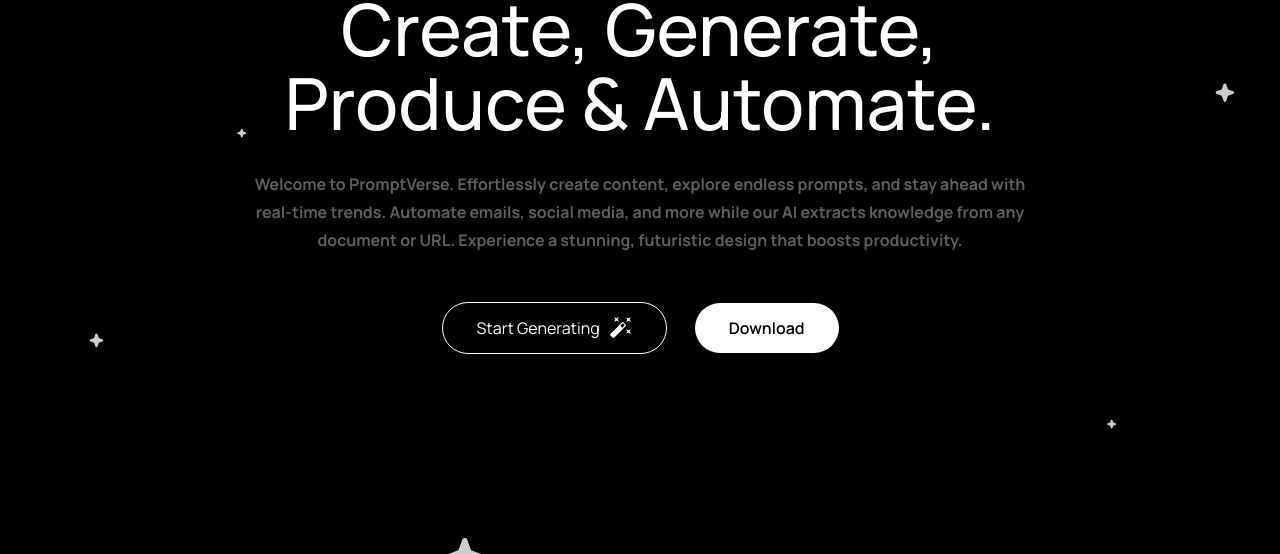
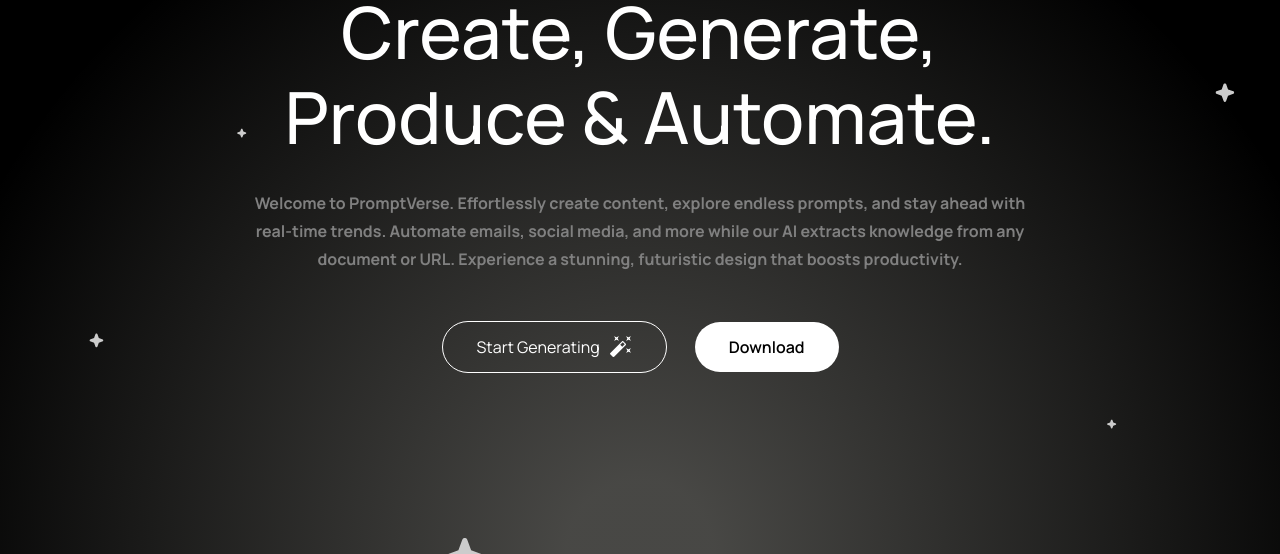
Before and after one commit to matheusfulcher/promptVerse, a website built with Vite: page index.html in a window 1280 px wide. Shown: the part 284-838 px from the top of the page. Built offline with nearby package versions, Linux system fonts and the light colour scheme.

Commit message:
add hero blurry background

```diff
--- a/index.html
+++ b/index.html
@@ -50,6 +50,7 @@
         <a href="#" class="hero__generate-btn">Start Generating<img src="./public/images/generate-btn.png" alt=""></a>
         <a href="#" class="hero__download-btn">Download</a>
       </div>
+      <div class="hero__blur"></div>
 
     </section>
   </main>
--- a/src/css/main.css
+++ b/src/css/main.css
@@ -48,8 +48,11 @@
     align-items: center;
     height: 92vh;
     background-image: url(/public/images/star-bg.svg);
+
     background-size: cover;
     padding-bottom: 8rem;
+    position: relative;
+    overflow: hidden;
 }
 
 .hero__heading {
@@ -63,7 +66,8 @@
     font-size: 4.5rem;
     font-weight: 500;
     text-align: center;
-    line-height: 74px;
+    line-height: 85px;
+    margin-top: 5px;
 }
 
 .hero__heading span {
@@ -74,7 +78,7 @@
 
 
 .hero__sub-heading h2 {
-    color: #5e5e5e;
+    color: #808080;
     font-size: 1rem;
     margin-top: 30px;
     margin-bottom: 48px;
@@ -108,3 +112,16 @@
     border-radius: 55px;
     padding: 14px 34px;
 }
+
+.hero__blur {
+    position: absolute;
+    top: 100%;
+    left: 50%;
+    transform: translate(-50%, -50%);
+    width: 1500px;
+    height: 1500px;
+    border-radius: 50%;
+    background: radial-gradient(circle, rgba(238, 237, 228, 0.3) 7%, rgba(0, 0, 0, 0) 70%);
+    overflow: hidden;
+    z-index: -10;
+}
```
